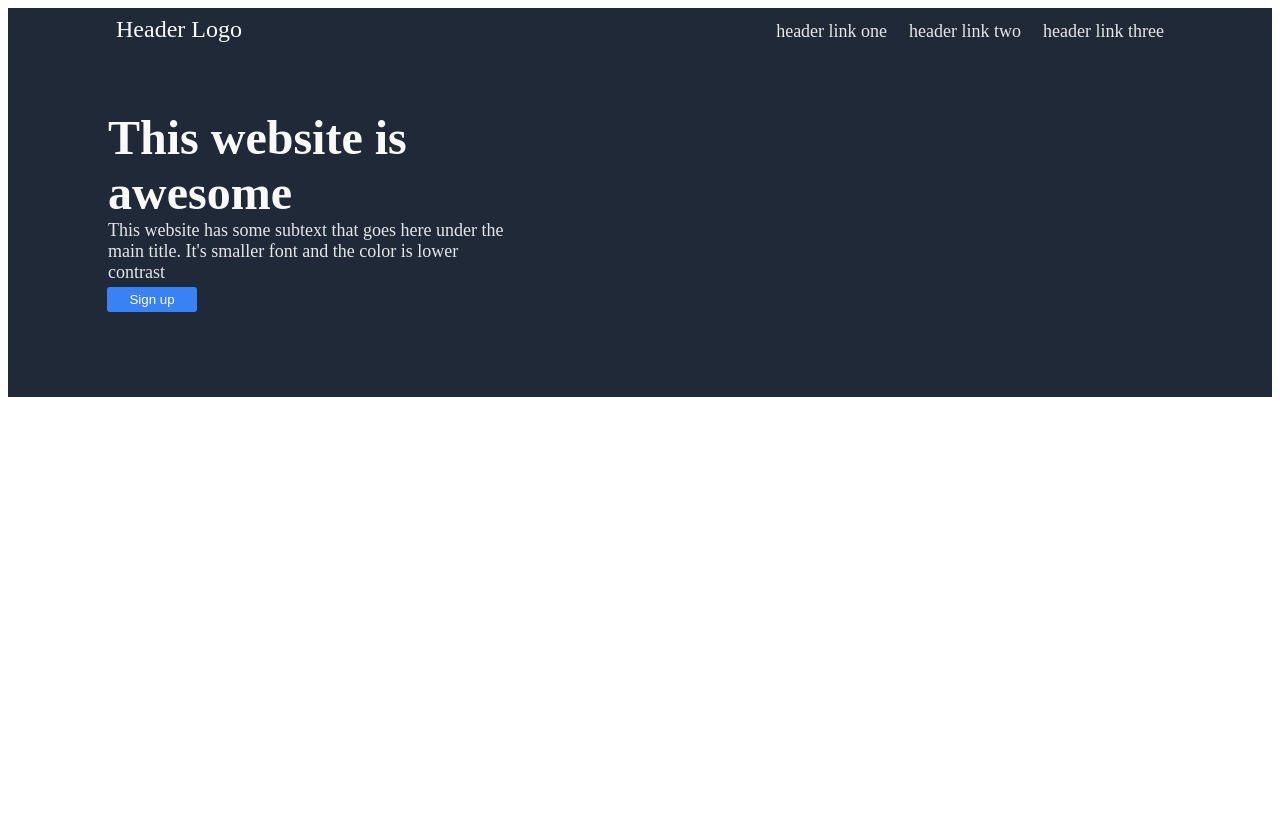
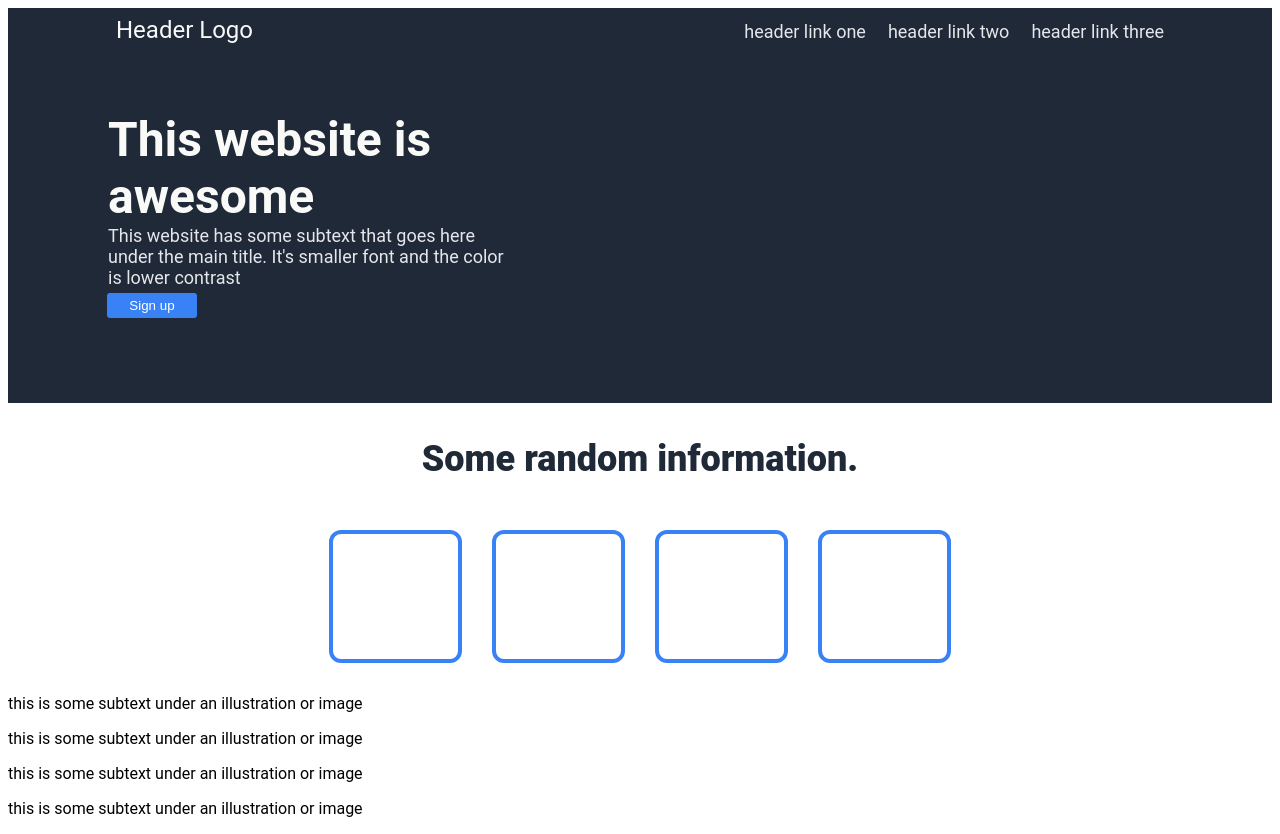
Before and after one commit to AceSpectro/landing-page, a plain HTML site: page index.html in a window 1280 px wide. Before the commit the page ends 800 px from the top, so only its background shows below. Drawn offline with Linux system fonts and the light colour scheme.

Commit message:
Information section added. Blocks were made and centered. Need to move subtext next.

```diff
--- a/index.html
+++ b/index.html
@@ -23,5 +23,23 @@
         <img>
         <button>Sign up</button>
     </div>
+    <div class="information">
+        <div class="information-main">
+            Some random information.
+        </div>
+        <div class="information-frame">
+            <div class="frame-one"></div>
+            <div class="frame-two"></div>
+            <div class="frame-three"></div>
+            <div class="frame-four"></div>
+        </div>
+        <div class="information-subtext">
+            <p>this is some subtext under an illustration or image</p>
+            <p>this is some subtext under an illustration or image</p>
+            <p>this is some subtext under an illustration or image</p>
+            <p>this is some subtext under an illustration or image</p>
+        </div>
+
+    </div>
 </body>
 </html>
--- a/style.css
+++ b/style.css
@@ -1,4 +1,8 @@
 
+body {
+    font-family: "Roboto", sans-serif;
+}
+/* start of header */
 .header {
     background-color: #1F2937;
     color: #F9FAF8;
@@ -10,9 +14,6 @@
     justify-content: space-between;
     padding: 8px;
     margin-left: 100px;
-}
-
-.header-links {
 }
 
 .hero-text {
@@ -58,3 +59,26 @@ button {
     width: 90px;
     margin-bottom: 85px;
 }
+/* End of Header */
+/* Start of Section */
+.information-main {
+    display: flex;
+    justify-content: center;
+    font-size: 36px;
+    font-weight: 900;
+    color: #1F2937;
+    padding: 35px;
+}
+
+.information-frame {
+    display: flex;
+    justify-content: center;
+}
+
+.frame-one, .frame-two, .frame-three, .frame-four {
+    margin: 15px;
+    height: 125px;
+    width: 125px;
+    border: solid 4px #3882F6;
+    border-radius: 12px;
+}
```
